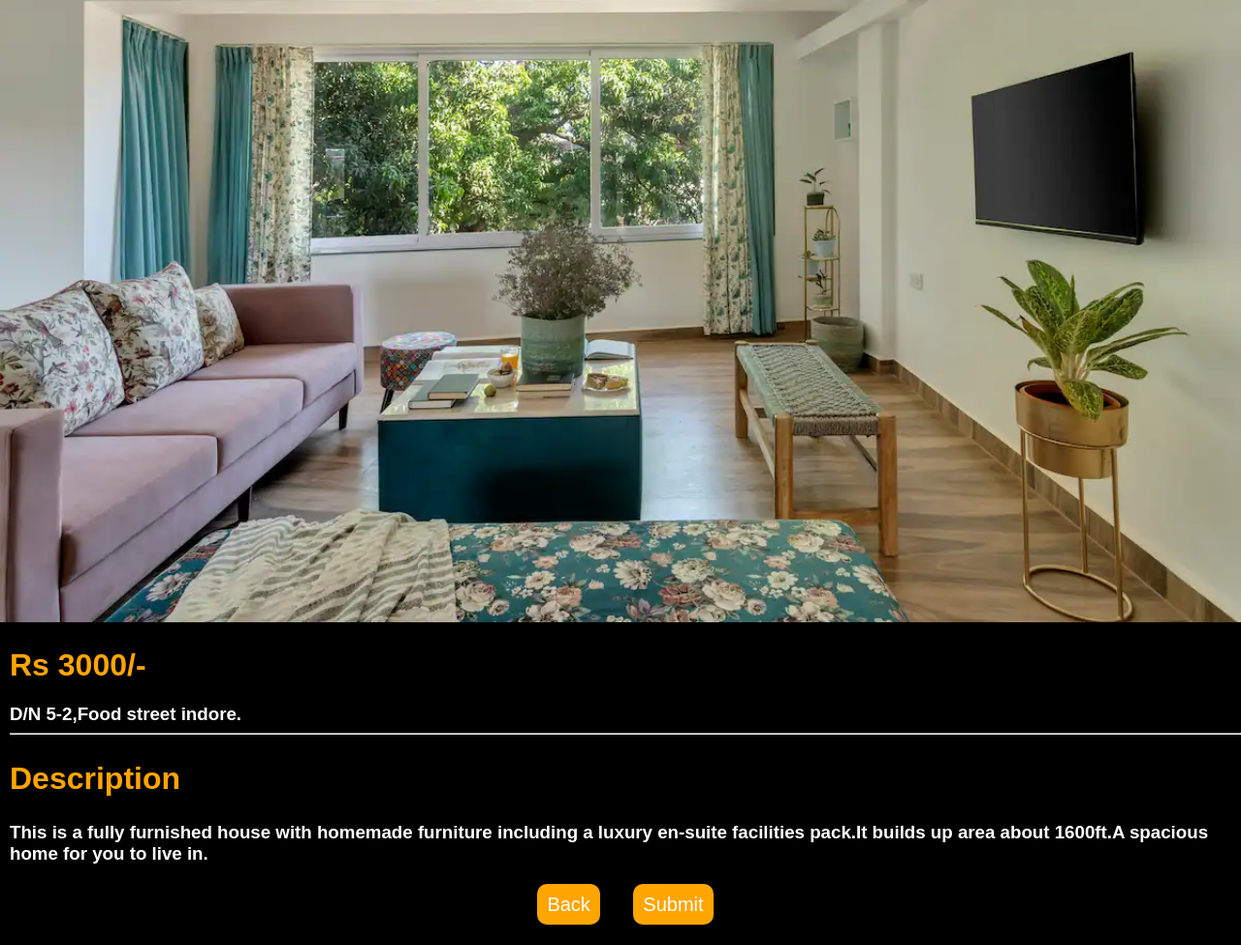
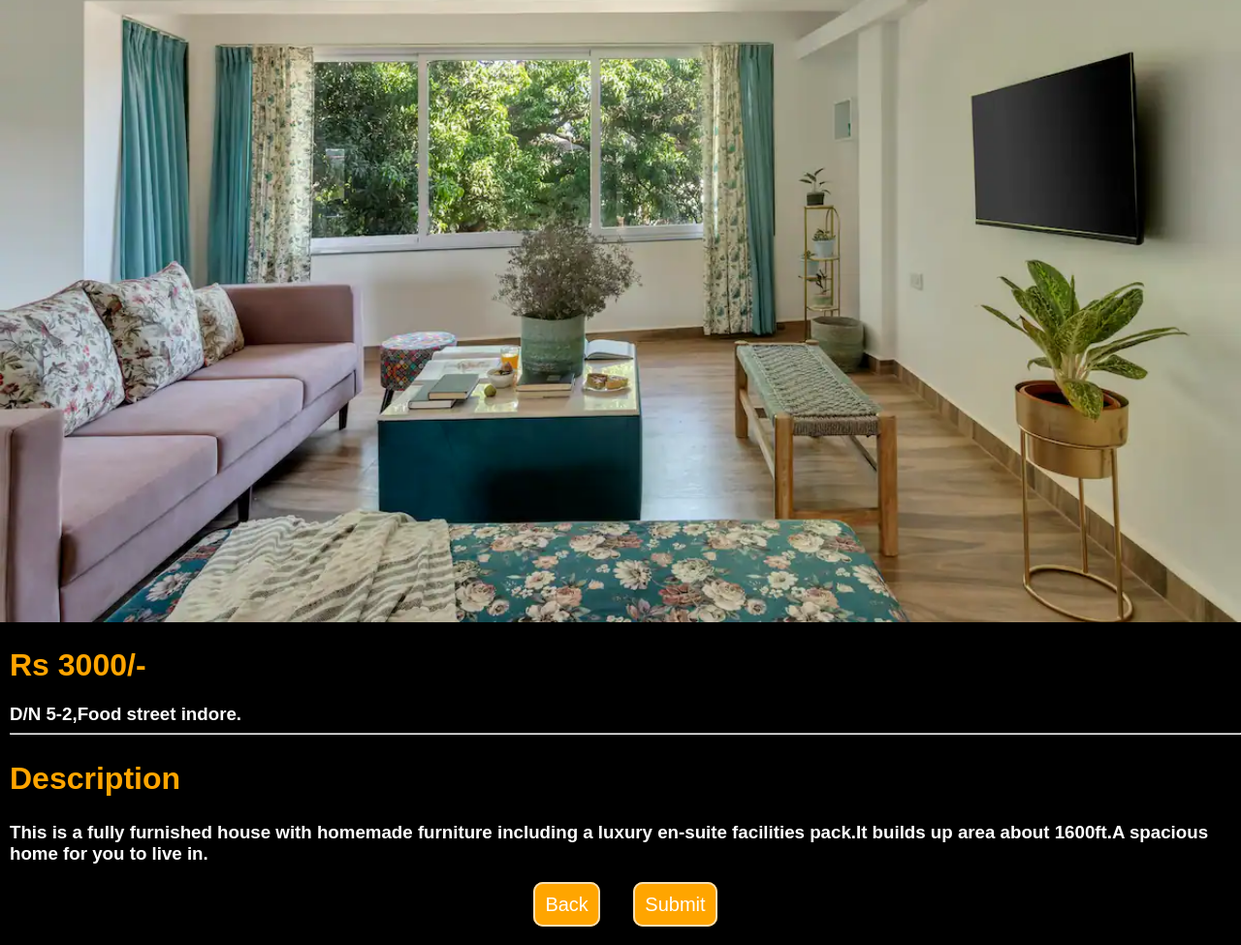
Before and after one commit to pavani1002/Dream_Home_Apartments, a plain HTML site: page section1.html in a window 1280 px wide. Shown: the part 211-1186 px from the top of the page at 97% size. Drawn offline with Linux system fonts and the light colour scheme.

Commit message:
change commit

```diff
--- a/section1.html
+++ b/section1.html
@@ -47,6 +47,7 @@
             margin:30px;
         }
         a{
+            border: 2px solid wheat;
             margin:15px;
             text-align: center;
             width:20%;
```
Also changed, not shown: section2.html (+1 -0 lines), section3.html (+1 -0 lines).
